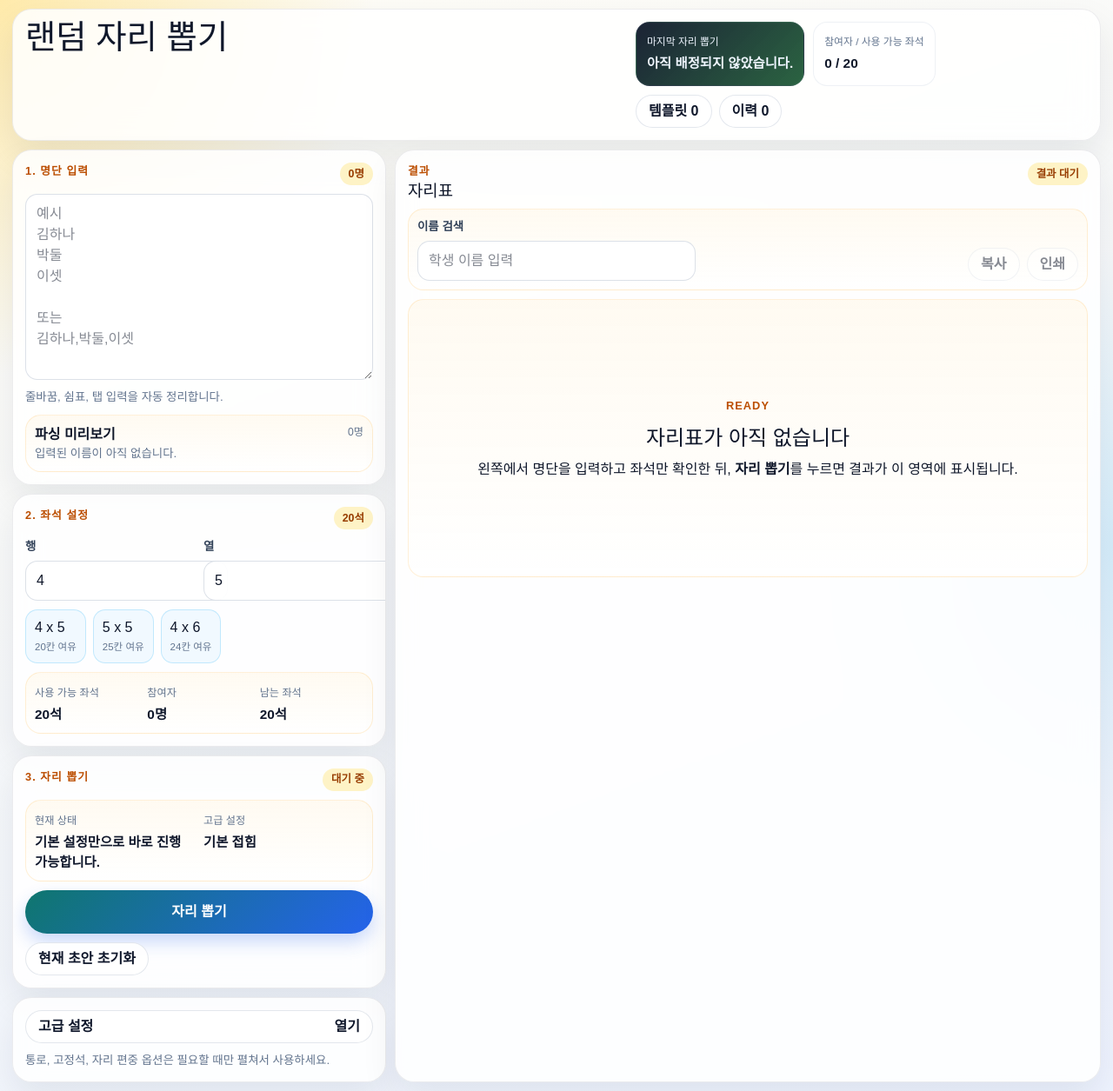
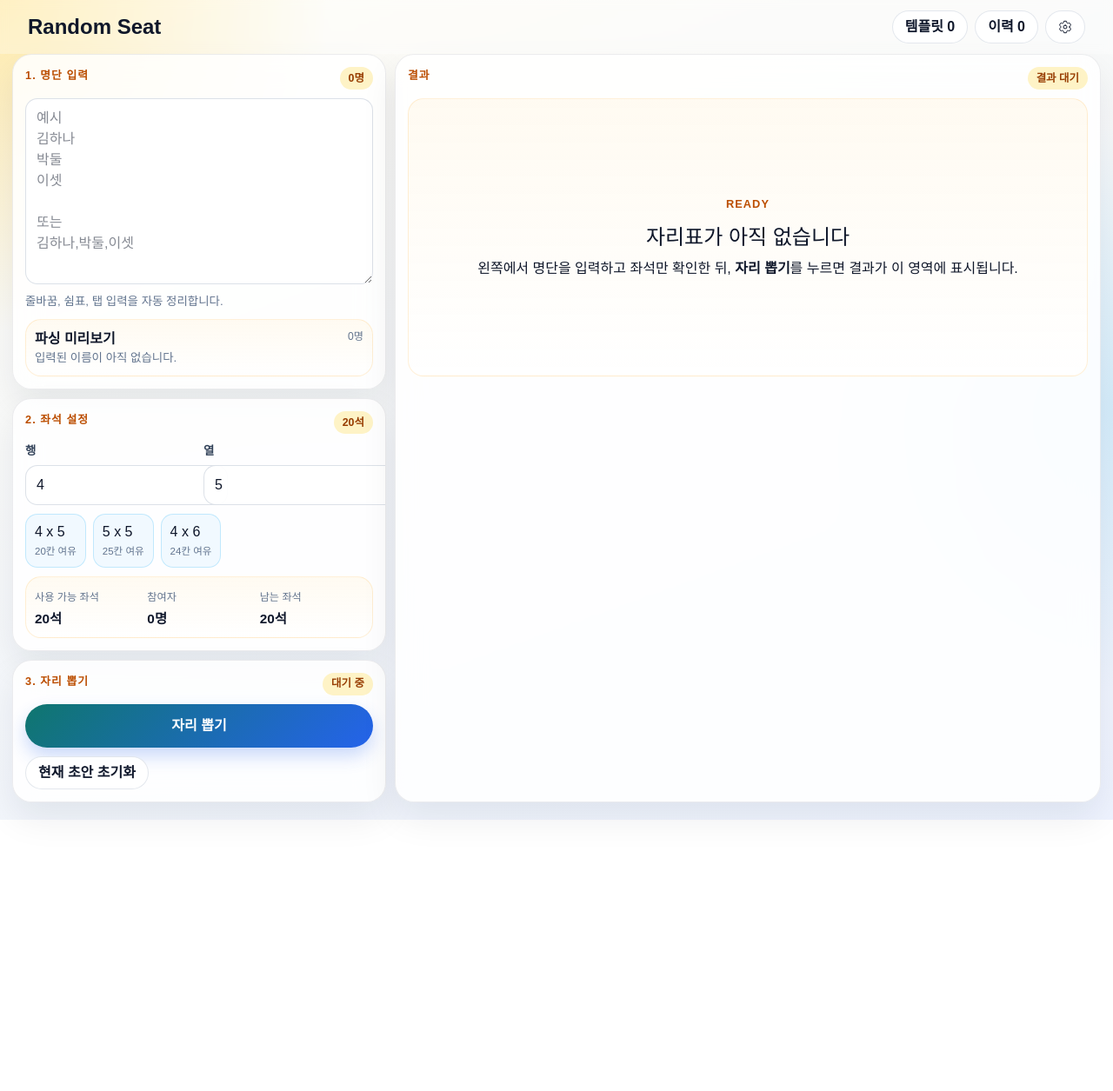
Before and after one commit to kmeijjing/random-seat, a React (Vite) app: page / in a window 1280 px wide. Shown: the whole page at 87% size. After the commit the page ends 943 px from the top, so only its background shows below. Built offline with nearby package versions, Linux system fonts and the light colour scheme.

Commit message:
고급 설정을 설정 버튼 클릭 시 drawer로 표시하도록 변경

```diff
--- a/package.json
+++ b/package.json
@@ -15,6 +15,7 @@
     "@tailwindcss/vite": "^4.2.2",
     "react": "^18.3.1",
     "react-dom": "^18.3.1",
+    "react-icons": "^5.6.0",
     "tailwindcss": "^4.2.2",
     "zustand": "^5.0.12"
   },
--- a/src/App.tsx
+++ b/src/App.tsx
@@ -1,5 +1,4 @@
 import { useEffect } from 'react'
-import { AdvancedSettingsPanel } from './components/AdvancedSettingsPanel'
 import { AppHeader } from './components/AppHeader'
 import { DrawerOverlay } from './components/DrawerOverlay'
 import { DrawActionPanel } from './components/DrawActionPanel'
@@ -23,7 +22,6 @@ function App() {
           <ParticipantInputPanel />
           <SeatConfigPanel />
           <DrawActionPanel />
-          <AdvancedSettingsPanel />
         </aside>
 
         <ResultPanel />
--- a/src/components/AdvancedSettingsPanel.tsx
+++ b/src/components/AdvancedSettingsPanel.tsx
@@ -5,7 +5,6 @@ import { selectParticipants, selectSelectableSeatCells, selectUsableSeatCount }
 import { useSeatStore } from '../store/seatStore'
 import {
   accordionButtonClass,
-  advancedPanelClass,
   buttonRowClass,
   checkboxRowClass,
   emptyCopyClass,
@@ -30,10 +29,8 @@ import {
   subsectionClass,
 } from './ui'
 
-export function AdvancedSettingsPanel() {
+export function AdvancedSettingsContent() {
   const {
-    isAdvancedOpen,
-    onToggleAdvanced,
     drawSettings,
     onAvoidPreviousSeatChange,
     onBalanceZonesChange,
@@ -52,8 +49,6 @@ export function AdvancedSettingsPanel() {
     onClearAllStorage,
   } = useSeatStore(
     useShallow((s) => ({
-      isAdvancedOpen: s.isAdvancedOpen,
-      onToggleAdvanced: s.onToggleAdvanced,
       drawSettings: s.drawSettings,
       onAvoidPreviousSeatChange: s.onAvoidPreviousSeatChange,
       onBalanceZonesChange: s.onBalanceZonesChange,
@@ -92,14 +87,7 @@ export function AdvancedSettingsPanel() {
   }
 
   return (
-    <section className={advancedPanelClass}>
-      <button type="button" className={accordionButtonClass} onClick={onToggleAdvanced} aria-expanded={isAdvancedOpen} aria-controls="advanced-settings-content">
-        <span>고급 설정</span>
-        <strong>{isAdvancedOpen ? '접기' : '열기'}</strong>
-      </button>
-
-      {isAdvancedOpen ? (
-        <div id="advanced-settings-content" className="grid gap-2.5">
+    <div className="grid gap-2.5">
           <div className={subsectionClass}>
             <div className={headRowClass}>
               <strong>배정 옵션</strong>
@@ -244,12 +232,6 @@ export function AdvancedSettingsPanel() {
               전체 저장 삭제
             </button>
           </div>
-        </div>
-      ) : (
-        <p className={helperTextClass}>
-          통로, 고정석, 자리 편중 옵션은 필요할 때만 펼쳐서 사용하세요.
-        </p>
-      )}
-    </section>
+    </div>
   )
 }
--- a/src/components/AppHeader.tsx
+++ b/src/components/AppHeader.tsx
@@ -1,33 +1,18 @@
-import { useMemo } from "react";
 import { useShallow } from "zustand/react/shallow";
-import {
-  selectParticipants,
-  selectUsableSeatCount,
-} from "../store/seatSelectors";
+
 import { useSeatStore } from "../store/seatStore";
-import { formatTimestamp } from "../utils/format";
 import {
   appHeaderClass,
   ghostButtonClass,
   headerActionsClass,
   headerSummaryClass,
   heroTitleClass,
-  metricCardClass,
-  metricCardStrongClass,
-  metricLabelClass,
-  metricValueClass,
 } from "./ui";
+import { IoSettingsOutline } from "react-icons/io5";
 
 export function AppHeader() {
-  const {
-    updatedAt,
-    participantInput,
-    seatConfig,
-    templates,
-    history,
-    onOpenTemplateDrawer,
-    onOpenHistoryDrawer,
-  } = useSeatStore(
+  const { templates, history, onOpenTemplateDrawer, onOpenHistoryDrawer, onOpenSettingsDrawer } =
+    useSeatStore(
       useShallow((s) => ({
         updatedAt: s.updatedAt,
         participantInput: s.participantInput,
@@ -36,45 +21,16 @@ export function AppHeader() {
         history: s.history,
         onOpenTemplateDrawer: s.onOpenTemplateDrawer,
         onOpenHistoryDrawer: s.onOpenHistoryDrawer,
+        onOpenSettingsDrawer: s.onOpenSettingsDrawer,
       })),
-  );
-
-  const updatedAtLabel = formatTimestamp(updatedAt);
-  const participants = useMemo(
-    () =>
-      selectParticipants({ participantInput } as Parameters<
-        typeof selectParticipants
-      >[0]),
-    [participantInput],
-  );
-  const usableSeatCount = useMemo(
-    () =>
-      selectUsableSeatCount({ seatConfig } as Parameters<
-        typeof selectUsableSeatCount
-      >[0]),
-    [seatConfig],
     );
 
   return (
     <header className={appHeaderClass}>
       <div>
-        <h1 className={heroTitleClass}>랜덤 자리 뽑기</h1>
+        <h1 className={heroTitleClass}>Random Seat</h1>
       </div>
       <div className={headerSummaryClass}>
-        <article className={`${metricCardClass} ${metricCardStrongClass}`}>
-          <span className="text-[0.74rem] text-inherit/80">
-            마지막 자리 뽑기
-          </span>
-          <strong className={`${metricValueClass} text-inherit`}>
-            {updatedAtLabel}
-          </strong>
-        </article>
-        <article className={metricCardClass}>
-          <span className={metricLabelClass}>참여자 / 사용 가능 좌석</span>
-          <strong className={metricValueClass}>
-            {participants.length} / {usableSeatCount}
-          </strong>
-        </article>
         <div className={headerActionsClass}>
           <button
             type="button"
@@ -90,6 +46,9 @@ export function AppHeader() {
           >
             이력 {history.length}
           </button>
+          <button type="button" className={ghostButtonClass} onClick={onOpenSettingsDrawer}>
+            <IoSettingsOutline />
+          </button>
         </div>
       </div>
     </header>
--- a/src/components/DrawActionPanel.tsx
+++ b/src/components/DrawActionPanel.tsx
@@ -1,7 +1,6 @@
 import { useShallow } from "zustand/react/shallow";
 import { useSeatStore } from "../store/seatStore";
 import {
-  actionSummaryClass,
   badgeClass,
   buttonRowClass,
   errorTextClass,
@@ -11,14 +10,11 @@ import {
   helperTextClass,
   primaryButtonWideClass,
   sectionKickerClass,
-  summaryLabelClass,
-  summaryValueClass,
 } from "./ui";
 
 export function DrawActionPanel() {
   const {
     assignments,
-    isAdvancedOpen,
     errorMessage,
     statusMessage,
     isDrawing,
@@ -49,23 +45,6 @@ export function DrawActionPanel() {
         </span>
       </div>
 
-      <div className={actionSummaryClass}>
-        <div>
-          <span className={summaryLabelClass}>현재 상태</span>
-          <strong className={summaryValueClass}>
-            {hasAssignments
-              ? "결과를 확인할 수 있습니다."
-              : "기본 설정만으로 바로 진행 가능합니다."}
-          </strong>
-        </div>
-        <div>
-          <span className={summaryLabelClass}>고급 설정</span>
-          <strong className={summaryValueClass}>
-            {isAdvancedOpen ? "열림" : "기본 접힘"}
-          </strong>
-        </div>
-      </div>
-
       {errorMessage ? <p className={errorTextClass}>{errorMessage}</p> : null}
       {statusMessage ? (
         <p className={helperTextClass}>{statusMessage}</p>
--- a/src/components/ResultPanel.tsx
+++ b/src/components/ResultPanel.tsx
@@ -1,8 +1,8 @@
-import { useMemo } from 'react'
-import { useShallow } from 'zustand/react/shallow'
-import { selectSeatNumberMap } from '../store/seatSelectors'
-import { useSeatStore } from '../store/seatStore'
-import { formatTimestamp } from '../utils/format'
+import { useMemo } from "react";
+import { useShallow } from "zustand/react/shallow";
+import { selectSeatNumberMap } from "../store/seatSelectors";
+import { useSeatStore } from "../store/seatStore";
+import { formatTimestamp } from "../utils/format";
 import {
   badgeClass,
   buttonRowClass,
@@ -30,7 +30,7 @@ import {
   seatLabelClass,
   sectionKickerClass,
   subsectionClass,
-} from './ui'
+} from "./ui";
 
 export function ResultPanel() {
   const {
@@ -71,66 +71,50 @@ export function ResultPanel() {
       seatConfig: s.seatConfig,
       fixedSeats: s.fixedSeats,
     })),
-  )
+  );
 
-  const updatedAtLabel = formatTimestamp(updatedAt)
+  const updatedAtLabel = formatTimestamp(updatedAt);
   const assignmentMap = useMemo(
     () => new Map(assignments.map((a) => [a.cellId, a])),
     [assignments],
-  )
+  );
   const matchingCellIds = useMemo(() => {
-    const query = searchQuery.trim().toLowerCase()
+    const query = searchQuery.trim().toLowerCase();
     return new Set(
       assignments
-        .filter((a) => query ? a.participant?.name.toLowerCase().includes(query) : false)
+        .filter((a) =>
+          query ? a.participant?.name.toLowerCase().includes(query) : false,
+        )
         .map((a) => a.cellId),
-    )
-  }, [assignments, searchQuery])
+    );
+  }, [assignments, searchQuery]);
   const showNoSearchResults = useMemo(() => {
-    const query = searchQuery.trim().toLowerCase()
-    return Boolean(query && matchingCellIds.size === 0)
-  }, [searchQuery, matchingCellIds])
+    const query = searchQuery.trim().toLowerCase();
+    return Boolean(query && matchingCellIds.size === 0);
+  }, [searchQuery, matchingCellIds]);
   const redrawCandidates = useMemo(
     () => assignments.filter((a) => a.participant && !a.isFixed),
     [assignments],
-  )
+  );
   const seatNumberMap = useMemo(
-    () => selectSeatNumberMap({ seatConfig } as Parameters<typeof selectSeatNumberMap>[0]),
+    () =>
+      selectSeatNumberMap({ seatConfig } as Parameters<
+        typeof selectSeatNumberMap
+      >[0]),
     [seatConfig],
-  )
+  );
 
-  const hasAssignments = assignments.length > 0
+  const hasAssignments = assignments.length > 0;
 
   return (
     <section className={resultPanelClass}>
       <div className={headRowClass}>
         <div>
           <p className={sectionKickerClass}>결과</p>
-          <h2 className={panelTitleClass}>자리표</h2>
         </div>
-        <span className={badgeClass}>{hasAssignments ? `${assignments.length}명 배정` : '결과 대기'}</span>
-      </div>
-
-      <div className={resultToolbarClass}>
-        <label className={searchFieldClass}>
-          <span className={fieldLabelClass}>이름 검색</span>
-          <input
-            type="search"
-            value={searchQuery}
-            onChange={(event) => onSearchQueryChange(event.target.value)}
-            placeholder="학생 이름 입력"
-            disabled={!hasAssignments}
-          />
-        </label>
-
-        <div className={buttonRowClass}>
-          <button type="button" className={ghostButtonClass} onClick={onCopyResult} disabled={!hasAssignments}>
-            복사
-          </button>
-          <button type="button" className={ghostButtonClass} onClick={onPrint} disabled={!hasAssignments}>
-            인쇄
-          </button>
-        </div>
+        <span className={badgeClass}>
+          {hasAssignments ? `${assignments.length}명 배정` : "결과 대기"}
+        </span>
       </div>
 
       {hasAssignments ? (
@@ -138,14 +122,23 @@ export function ResultPanel() {
           <div className={resultMetaClass}>
             <span>마지막 결과: {updatedAtLabel}</span>
             <span>
-              {drawSettings.avoidPreviousSeat ? '지난 자리 피하기' : '완전 랜덤'}
-              {' · '}
-              {drawSettings.balanceZones ? '자리 편중 줄이기' : '균형 옵션 꺼짐'}
+              {drawSettings.avoidPreviousSeat
+                ? "지난 자리 피하기"
+                : "완전 랜덤"}
+              {" · "}
+              {drawSettings.balanceZones
+                ? "자리 편중 줄이기"
+                : "균형 옵션 꺼짐"}
             </span>
           </div>
 
           <div className={`${buttonRowClass} print:hidden`}>
-            <button type="button" className={ghostButtonClass} onClick={() => onRunDraw('all')} disabled={isDrawing}>
+            <button
+              type="button"
+              className={ghostButtonClass}
+              onClick={() => onRunDraw("all")}
+              disabled={isDrawing}
+            >
               전체 다시 뽑기
             </button>
             <button
@@ -156,6 +149,25 @@ export function ResultPanel() {
             >
               일부만 다시 뽑기
             </button>
+
+            <div className={`${buttonRowClass} ml-auto`}>
+              <button
+                type="button"
+                className={ghostButtonClass}
+                onClick={onCopyResult}
+                disabled={!hasAssignments}
+              >
+                복사
+              </button>
+              <button
+                type="button"
+                className={ghostButtonClass}
+                onClick={onPrint}
+                disabled={!hasAssignments}
+              >
+                인쇄
+              </button>
+            </div>
           </div>
 
           {isRedrawPickerOpen ? (
@@ -163,22 +175,43 @@ export function ResultPanel() {
               <div className={headRowClass}>
                 <strong>다시 뽑을 학생 선택</strong>
                 <div className={buttonRowClass}>
-                  <button type="button" className={ghostButtonClass} onClick={onSelectAllForRedraw}>
+                  <button
+                    type="button"
+                    className={ghostButtonClass}
+                    onClick={onSelectAllForRedraw}
+                  >
                     전체 선택
                   </button>
-                  <button type="button" className={ghostButtonClass} onClick={onDeselectAllForRedraw}>
+                  <button
+                    type="button"
+                    className={ghostButtonClass}
+                    onClick={onDeselectAllForRedraw}
+                  >
                     전체 해제
                   </button>
-                  <span className="text-[0.76rem] text-slate-500">{selectedParticipantsForRedraw.length}명 선택</span>
+                  <span className="text-[0.76rem] text-slate-500">
+                    {selectedParticipantsForRedraw.length}명 선택
+                  </span>
                 </div>
               </div>
-              <div className={buttonRowClass} role="group" aria-label="다시 뽑을 학생 목록">
+              <div
+                className={buttonRowClass}
+                role="group"
+                aria-label="다시 뽑을 학생 목록"
+              >
                 {redrawCandidates.map((assignment) => (
-                  <label key={assignment.participant!.id} className={checkboxChipClass}>
+                  <label
+                    key={assignment.participant!.id}
+                    className={checkboxChipClass}
+                  >
                     <input
                       type="checkbox"
-                      checked={selectedParticipantsForRedraw.includes(assignment.participant!.id)}
-                      onChange={() => onToggleRedrawParticipant(assignment.participant!.id)}
+                      checked={selectedParticipantsForRedraw.includes(
+                        assignment.participant!.id,
+                      )}
+                      onChange={() =>
+                        onToggleRedrawParticipant(assignment.participant!.id)
+                      }
                     />
                     {assignment.participant!.name}
                   </label>
@@ -188,7 +221,7 @@ export function ResultPanel() {
                 <button
                   type="button"
                   className={primaryButtonClass}
-                  onClick={() => onRunDraw('selected')}
+                  onClick={() => onRunDraw("selected")}
                   disabled={isDrawing}
                 >
                   선택한 학생만 다시 뽑기
@@ -197,46 +230,57 @@ export function ResultPanel() {
             </div>
           ) : null}
 
-          {showNoSearchResults ? <p className={helperTextClass}>검색 결과가 없습니다.</p> : null}
+          {showNoSearchResults ? (
+            <p className={helperTextClass}>검색 결과가 없습니다.</p>
+          ) : null}
 
           <div className={seatBoardClass}>
             <div
-              className={`${seatGridClass} ${resultSeatGridClass} ${isDrawing ? seatGridDrawingClass : ''}`}
+              className={`${seatGridClass} ${resultSeatGridClass} ${isDrawing ? seatGridDrawingClass : ""}`}
               style={{
                 gridTemplateColumns: `repeat(${seatConfig.columns}, minmax(118px, 1fr))`,
               }}
             >
               {seatConfig.layout.cells.map((cell) => {
-                const assignment = assignmentMap.get(cell.id)
-                const isSearchMatch = matchingCellIds.has(cell.id)
-                const fixedSeat = fixedSeats.find((item) => item.cellId === cell.id)
-                const seatNumber = seatNumberMap.get(cell.id)
+                const assignment = assignmentMap.get(cell.id);
+                const isSearchMatch = matchingCellIds.has(cell.id);
+                const fixedSeat = fixedSeats.find(
+                  (item) => item.cellId === cell.id,
+                );
+                const seatNumber = seatNumberMap.get(cell.id);
 
-                if (cell.type !== 'seat') {
+                if (cell.type !== "seat") {
                   return (
-                    <article key={cell.id} className={`${seatCardClass} ${seatCardInactiveClass}`}>
+                    <article
+                      key={cell.id}
+                      className={`${seatCardClass} ${seatCardInactiveClass}`}
+                    >
                       <span className={seatLabelClass}>{cell.label}</span>
-                      <strong>{cell.type === 'aisle' ? '통로' : '비활성'}</strong>
-                      <small className="text-[0.76rem] text-slate-500">배정 제외</small>
+                      <strong>
+                        {cell.type === "aisle" ? "통로" : "비활성"}
+                      </strong>
+                      <small className="text-[0.76rem] text-slate-500">
+                        배정 제외
+                      </small>
                     </article>
-                  )
+                  );
                 }
 
                 return (
                   <article
                     key={cell.id}
-                    className={`${seatCardClass} ${assignment?.isFixed ? seatCardFixedClass : ''} ${
-                      isSearchMatch ? seatCardHighlightClass : ''
+                    className={`${seatCardClass} ${assignment?.isFixed ? seatCardFixedClass : ""} ${
+                      isSearchMatch ? seatCardHighlightClass : ""
                     }`}
                   >
                     <span className={seatLabelClass}>{cell.label}</span>
-                    <strong>{assignment?.participant?.name ?? '빈자리'}</strong>
+                    <strong>{assignment?.participant?.name ?? "빈자리"}</strong>
                     <small className="text-[0.76rem] text-slate-500">
                       {seatNumber}번 자리
-                      {fixedSeat ? ' · 고정석' : ''}
+                      {fixedSeat ? " · 고정석" : ""}
                     </small>
                   </article>
-                )
+                );
               })}
             </div>
           </div>
@@ -246,11 +290,11 @@ export function ResultPanel() {
           <p className={sectionKickerClass}>Ready</p>
           <h3 className={emptyTitleClass}>자리표가 아직 없습니다</h3>
           <p>
-            왼쪽에서 명단을 입력하고 좌석만 확인한 뒤, <strong>자리 뽑기</strong>를 누르면
-            결과가 이 영역에 표시됩니다.
+            왼쪽에서 명단을 입력하고 좌석만 확인한 뒤,{" "}
+            <strong>자리 뽑기</strong>를 누르면 결과가 이 영역에 표시됩니다.
           </p>
         </div>
       )}
     </section>
-  )
+  );
 }
--- a/src/components/ui.ts
+++ b/src/components/ui.ts
@@ -1,10 +1,10 @@
 export const shellClass =
-  "mx-auto grid min-h-screen w-[min(1520px,calc(100%-28px))] grid-rows-[auto_1fr] gap-2.5 py-2.5 antialiased max-[900px]:w-[min(calc(100%-20px),1520px)] print:block print:min-h-auto print:w-full print:bg-white print:p-0";
+  "mx-auto grid min-h-screen w-[min(1520px,calc(100%-28px))] grid-rows-[auto_1fr] gap-2.5 pt-[62px] pb-2.5 antialiased max-[900px]:w-[min(calc(100%-20px),1520px)] max-[900px]:pt-[180px] print:block print:min-h-auto print:w-full print:bg-white print:p-0 print:pt-0";
 
 export const glassPanelClass =
   "min-h-0 rounded-[22px] border border-slate-900/8 bg-white/86 p-3.5 shadow-[0_18px_42px_rgba(15,23,42,0.08)] backdrop-blur-[16px]";
 
-export const appHeaderClass = `${glassPanelClass} grid grid-cols-[minmax(0,1.3fr)_minmax(360px,520px)] gap-3 items-start max-[900px]:grid-cols-1 print:hidden`;
+export const appHeaderClass = `bg-white/30 backdrop-blur-[4px] py-3 px-8 fixed top-0 left-1/2 -translate-x-1/2 z-50 w-full flex flex-nowrap items-center justify-between print:hidden`;
 
 export const workspaceClass =
   "grid min-h-0 gap-2.5 grid-cols-[minmax(360px,430px)_minmax(0,1fr)] max-[1280px]:grid-cols-1 print:block print:min-h-auto print:w-full print:gap-0";
@@ -20,7 +20,7 @@ export const drawerPanelClass =
 export const sectionKickerClass =
   "mb-1 text-[0.8rem] font-extrabold uppercase tracking-[0.08em] text-amber-700";
 export const heroTitleClass =
-  "m-0 text-[clamp(1.7rem,3vw,2.7rem)] leading-[0.92]";
+  "m-0 font-bold text-[clamp(1.1rem,2vw,1.5rem)] leading-[1]";
 export const panelTitleClass = "m-0 text-[1.18rem] leading-[1.05]";
 export const emptyTitleClass = "m-0 text-2xl";
 
--- a/src/store/seatStore.ts
+++ b/src/store/seatStore.ts
@@ -49,6 +49,7 @@ export type SeatStoreState = {
   fixedCellId: string
   isTemplateDrawerOpen: boolean
   isHistoryDrawerOpen: boolean
+  isSettingsDrawerOpen: boolean
   isAdvancedOpen: boolean
   isSeatEditorOpen: boolean
   isRedrawPickerOpen: boolean
@@ -85,6 +86,7 @@ export type SeatStoreActions = {
   onLoadHistory: (entry: DrawHistoryEntry) => void
   onOpenTemplateDrawer: () => void
   onOpenHistoryDrawer: () => void
+  onOpenSettingsDrawer: () => void
   onCloseDrawers: () => void
   _clearDrawTimer: () => void
 }
@@ -137,6 +139,7 @@ function loadInitialState(): SeatStoreState {
     fixedCellId: '',
     isTemplateDrawerOpen: false,
     isHistoryDrawerOpen: false,
+    isSettingsDrawerOpen: false,
     isAdvancedOpen: false,
     isSeatEditorOpen: false,
     isRedrawPickerOpen: false,
@@ -576,13 +579,16 @@ export function createSeatStore(browser: BrowserApi = defaultBrowserApi) {
         },
 
         onOpenTemplateDrawer: () =>
-          set({ isTemplateDrawerOpen: true, isHistoryDrawerOpen: false }),
+          set({ isTemplateDrawerOpen: true, isHistoryDrawerOpen: false, isSettingsDrawerOpen: false }),
 
         onOpenHistoryDrawer: () =>
-          set({ isHistoryDrawerOpen: true, isTemplateDrawerOpen: false }),
+          set({ isHistoryDrawerOpen: true, isTemplateDrawerOpen: false, isSettingsDrawerOpen: false }),
+
+        onOpenSettingsDrawer: () =>
+          set({ isSettingsDrawerOpen: true, isTemplateDrawerOpen: false, isHistoryDrawerOpen: false }),
 
         onCloseDrawers: () =>
-          set({ isTemplateDrawerOpen: false, isHistoryDrawerOpen: false }),
+          set({ isTemplateDrawerOpen: false, isHistoryDrawerOpen: false, isSettingsDrawerOpen: false }),
 
         _clearDrawTimer: () => clearDrawTimer(),
       }
```
Also changed, not shown: src/components/DrawerOverlay.tsx (+12 -5 lines), 1 other file (tests, documents, lock files or other folders). Lines whose indentation alone changed are shown as unchanged.
